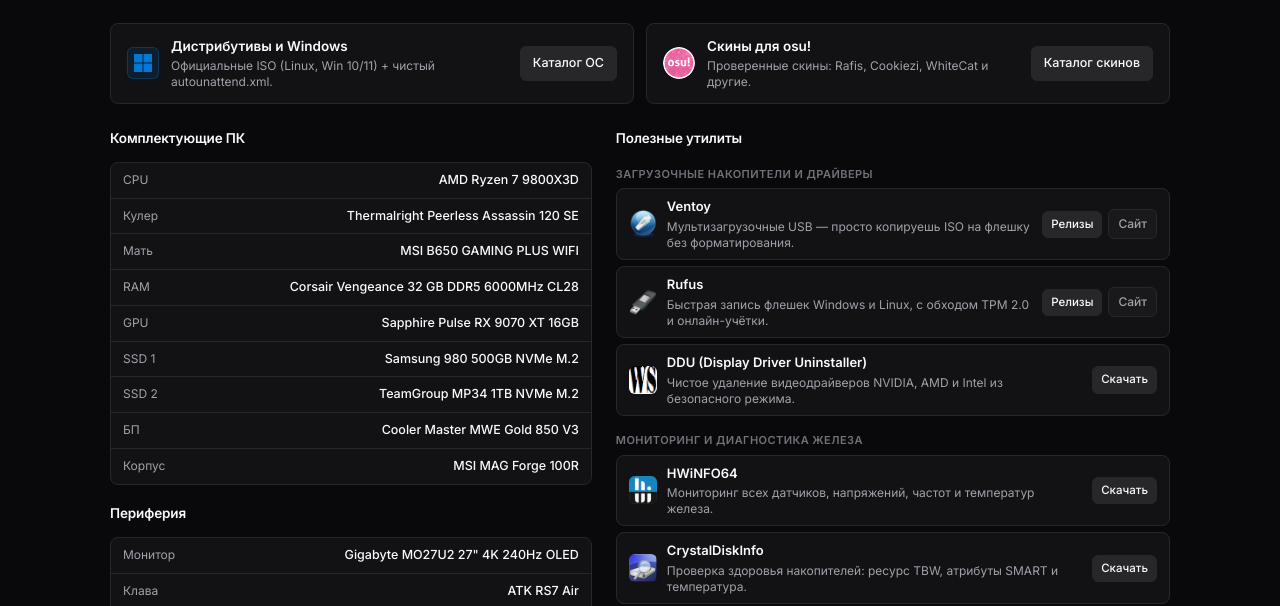
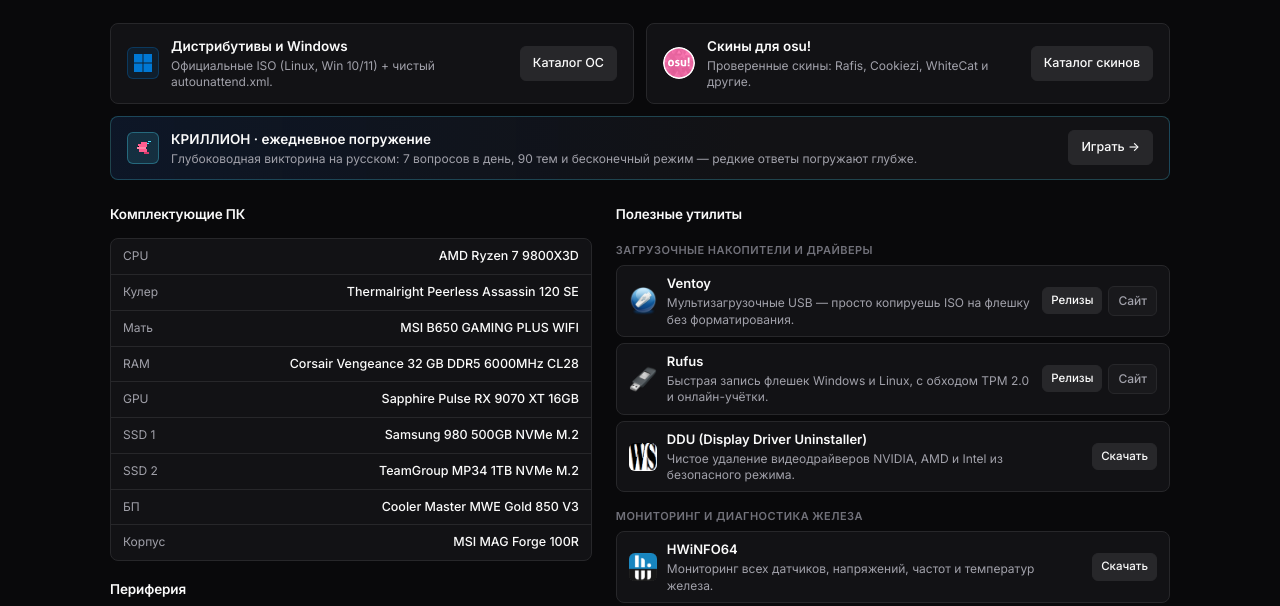
Before and after one commit to gogaport/gogasite, a plain HTML site: page index.html in a window 1280 px wide. Shown: the part 142-748 px from the top of the page. Drawn offline with Linux system fonts and the light colour scheme.

Commit message:
Add Krillion banner and link to gogaportwine.online home page

```diff
--- a/index.html
+++ b/index.html
@@ -153,6 +153,24 @@
   .osu-banner-btn {
     padding: 7px 12px;
     border-radius: 6px;
+    flex-shrink: 0;
+  }
+  .krillion-banner {
+    grid-column: 1 / -1;
+    border-color: rgba(77, 227, 255, 0.24);
+    background: linear-gradient(90deg, rgba(16, 29, 51, 0.7), var(--card) 60%);
+  }
+  .krillion-banner:hover {
+    border-color: rgba(77, 227, 255, 0.48);
+  }
+  .krillion-badge {
+    width: 32px;
+    height: 32px;
+    border-radius: 6px;
+    background: rgba(77, 227, 255, 0.12);
+    border: 1px solid rgba(77, 227, 255, 0.32);
+    display: grid;
+    place-items: center;
     flex-shrink: 0;
   }
 
@@ -398,6 +416,32 @@
         Каталог скинов
       </a>
     </aside>
+
+    <aside class="osu-banner krillion-banner">
+      <div class="osu-banner-main">
+        <div class="krillion-badge" aria-hidden="true">
+          <svg width="20" height="20" viewBox="0 0 16 16" shape-rendering="crispEdges">
+            <rect x="6" y="3" width="5" height="2" fill="#ff5d8f"/>
+            <rect x="4" y="5" width="7" height="2" fill="#ff5d8f"/>
+            <rect x="3" y="7" width="7" height="2" fill="#ff85a8"/>
+            <rect x="5" y="9" width="6" height="2" fill="#ff5d8f"/>
+            <rect x="9" y="11" width="4" height="2" fill="#d9386b"/>
+            <rect x="4" y="6" width="1" height="1" fill="#09090b"/>
+            <rect x="11" y="4" width="2" height="1" fill="#4de3ff"/>
+            <rect x="12" y="2" width="2" height="1" fill="#4de3ff"/>
+          </svg>
+        </div>
+        <div class="osu-banner-text">
+          <div class="osu-banner-title">КРИЛЛИОН · ежедневное погружение</div>
+          <div class="osu-banner-desc">
+            Глубоководная викторина на русском: 7 вопросов в день, 90 тем и бесконечный режим — редкие ответы погружают глубже.
+          </div>
+        </div>
+      </div>
+      <a class="btn osu-banner-btn" href="krillion/">
+        Играть →
+      </a>
+    </aside>
   </div>
 
   <!-- 2-Column Main Content -->
@@ -619,6 +663,8 @@
   <footer>
     <span>gogaportwine.online</span>
     <span style="display: flex; gap: 10px;">
+      <a href="krillion/">Криллион</a>
+      <span>·</span>
       <a href="os/">ОС &amp; ISO</a>
       <span>·</span>
       <a href="skins/">osu! скины</a>
```
